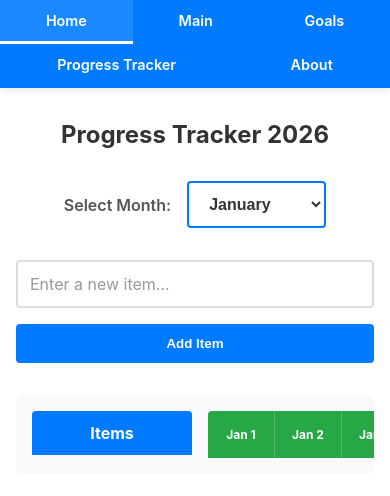
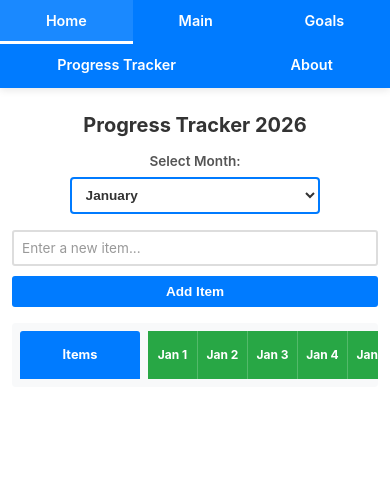
Before and after one commit to JumesP/Progress, a React (Create React App) app in the folder client/: page /ProgressTracker in a window 390 px wide. Shown: the top 496 px of the page. Built offline with nearby package versions, Linux system fonts and the light colour scheme.

Commit message:
new styles for progresstracker

```diff
--- a/client/src/pages/css/ProgressTracker.scss
+++ b/client/src/pages/css/ProgressTracker.scss
@@ -276,35 +276,348 @@
 
     h1 {
       font-size: 1.5rem;
+      margin-bottom: 1.25rem;
+    }
+
+    .month-selector {
+      flex-direction: column;
+      gap: 0.6rem;
+      margin-bottom: 1.5rem;
+
+      label {
+        font-size: 0.95rem;
+      }
+
+      .month-dropdown {
+        width: 100%;
+        max-width: 250px;
+        padding: 0.6rem 0.8rem;
+        font-size: 0.95rem;
+      }
     }
 
     .add-item-section {
       flex-direction: column;
+      max-width: 100%;
+      gap: 0.75rem;
+      margin-bottom: 1.5rem;
+
+      .item-input {
+        padding: 0.6rem;
+        font-size: 0.95rem;
+        border-radius: 4px;
+      }
+
+      .btn-add-item {
+        padding: 0.6rem 1.25rem;
+        font-size: 0.95rem;
+        width: 100%;
+      }
     }
 
     .tracker-container {
-      padding: 1rem;
+      padding: 0.75rem;
+      border-radius: 6px;
+      overflow-x: auto;
+      -webkit-overflow-scrolling: touch;
+    }
+
+    .tracker-wrapper {
+      gap: 0.75rem;
     }
 
     .items-column {
-      min-width: 160px;
+      min-width: 140px;
 
-      .items-header,
+      .items-header {
+        padding: 0.75rem 0.5rem;
+        font-size: 0.9rem;
+        height: 53px;
+        display: flex;
+        align-items: center;
+        justify-content: center;
+        box-sizing: border-box;
+      }
+
       .item-row {
-        padding: 0.75rem;
+        padding: 0.75rem 0.5rem;
+        height: 53px;
+        display: flex;
+        align-items: center;
+        gap: 0.3rem;
+        box-sizing: border-box;
+
+        .item-name {
+          font-size: 0.8rem;
+          flex: 1;
+        }
+
+        .btn-remove {
+          width: 24px;
+          height: 24px;
+          font-size: 1.1rem;
+          flex-shrink: 0;
+        }
+      }
+    }
+
+    .dates-container {
+      .dates-header {
+        border-radius: 4px 4px 0 0;
+      }
+
+      .date-cell {
+        min-width: 36px;
+        padding: 0.75rem 0.25rem;
+        font-size: 0.6rem;
+        height: 53px;
+        display: flex;
+        align-items: center;
+        justify-content: center;
+        box-sizing: border-box;
+      }
+
+      .checkbox-cell {
+        min-width: 36px;
+        padding: 0.75rem 0.25rem;
+        height: 53px;
+        display: flex;
+        align-items: center;
+        justify-content: center;
+        box-sizing: border-box;
+      }
+
+      .progress-checkbox {
+        width: 16px;
+        height: 16px;
+      }
+    }
+  }
+}
+
+@media (max-width: 480px) {
+  .progress-tracker {
+    padding: 0.75rem;
+
+    h1 {
+      font-size: 1.25rem;
+      margin-bottom: 1rem;
+    }
+
+    .month-selector {
+      flex-direction: column;
+      gap: 0.5rem;
+      margin-bottom: 1rem;
+
+      label {
+        font-size: 0.85rem;
+      }
+
+      .month-dropdown {
+        width: 100%;
+        padding: 0.5rem 0.6rem;
+        font-size: 0.85rem;
+      }
+    }
+
+    .add-item-section {
+      flex-direction: column;
+      gap: 0.6rem;
+      margin-bottom: 1rem;
+
+      .item-input {
+        padding: 0.5rem;
+        font-size: 0.85rem;
+        border-radius: 3px;
+      }
+
+      .btn-add-item {
+        padding: 0.5rem 1rem;
+        font-size: 0.85rem;
+        width: 100%;
+        border-radius: 3px;
+      }
+    }
+
+    .tracker-container {
+      padding: 0.5rem;
+      border-radius: 4px;
+    }
+
+    .tracker-wrapper {
+      gap: 0.5rem;
+    }
+
+    .items-column {
+      min-width: 120px;
+
+      .items-header {
+        padding: 0.6rem 0.4rem;
+        font-size: 0.8rem;
+        border-radius: 3px 3px 0 0;
+        height: 48px;
+        display: flex;
+        align-items: center;
+        justify-content: center;
+        box-sizing: border-box;
+      }
+
+      .item-row {
+        padding: 0.6rem 0.4rem;
+        height: 48px;
+        display: flex;
+        align-items: center;
+        justify-content: space-between;
+        gap: 0.2rem;
+        box-sizing: border-box;
+
+        .item-name {
+          font-size: 0.7rem;
+          flex: 1;
+        }
+
+        .btn-remove {
+          width: 22px;
+          height: 22px;
+          font-size: 1rem;
+          flex-shrink: 0;
+        }
+      }
+    }
+
+    .dates-container {
+      .dates-header {
+        border-radius: 0 3px 0 0;
+      }
+
+      .date-cell {
+        min-width: 32px;
+        padding: 0.6rem 0.2rem;
+        font-size: 0.55rem;
+        height: 48px;
+        display: flex;
+        align-items: center;
+        justify-content: center;
+        box-sizing: border-box;
+      }
+
+      .progress-row {
+        border-radius: 0 0 3px 0;
+      }
+
+      .checkbox-cell {
+        min-width: 32px;
+        padding: 0.6rem 0.2rem;
+        height: 48px;
+        display: flex;
+        align-items: center;
+        justify-content: center;
+        box-sizing: border-box;
+      }
+
+      .progress-checkbox {
+        width: 14px;
+        height: 14px;
+      }
+    }
+  }
+}
+
+@media (max-width: 360px) {
+  .progress-tracker {
+    padding: 0.5rem;
+
+    h1 {
+      font-size: 1.1rem;
+      margin-bottom: 0.75rem;
+    }
+
+    .month-selector {
+      gap: 0.4rem;
+      margin-bottom: 0.75rem;
+
+      label {
+        font-size: 0.8rem;
+      }
+
+      .month-dropdown {
+        padding: 0.4rem 0.5rem;
+        font-size: 0.8rem;
+      }
+    }
+
+    .add-item-section {
+      gap: 0.5rem;
+      margin-bottom: 0.75rem;
+
+      .item-input {
+        padding: 0.4rem;
+        font-size: 0.8rem;
+      }
+
+      .btn-add-item {
+        padding: 0.4rem 0.8rem;
+        font-size: 0.8rem;
+      }
+    }
+
+    .tracker-container {
+      padding: 0.35rem;
+    }
+
+    .items-column {
+      min-width: 100px;
+
+      .items-header {
+        padding: 0.5rem 0.3rem;
+        font-size: 0.75rem;
+        height: 44px;
+        display: flex;
+        align-items: center;
+        justify-content: center;
+        box-sizing: border-box;
+      }
+
+      .item-row {
+        padding: 0.5rem 0.3rem;
+        height: 44px;
+        display: flex;
+        align-items: center;
+        justify-content: space-between;
+        gap: 0.2rem;
+        box-sizing: border-box;
+
+        .item-name {
+          font-size: 0.65rem;
+          flex: 1;
+        }
       }
     }
 
     .dates-container {
       .date-cell {
-        min-width: 40px;
-        padding: 0.5rem 0.3rem;
-        font-size: 0.65rem;
+        min-width: 28px;
+        padding: 0.5rem 0.2rem;
+        height: 44px;
+        display: flex;
+        align-items: center;
+        justify-content: center;
+        box-sizing: border-box;
       }
 
       .checkbox-cell {
-        min-width: 40px;
-        padding: 0.75rem 0.3rem;
+        min-width: 28px;
+        padding: 0.5rem 0.2rem;
+        height: 44px;
+        display: flex;
+        align-items: center;
+        justify-content: center;
+        box-sizing: border-box;
+      }
+
+      .progress-checkbox {
+        width: 12px;
+        height: 12px;
       }
     }
   }
```
